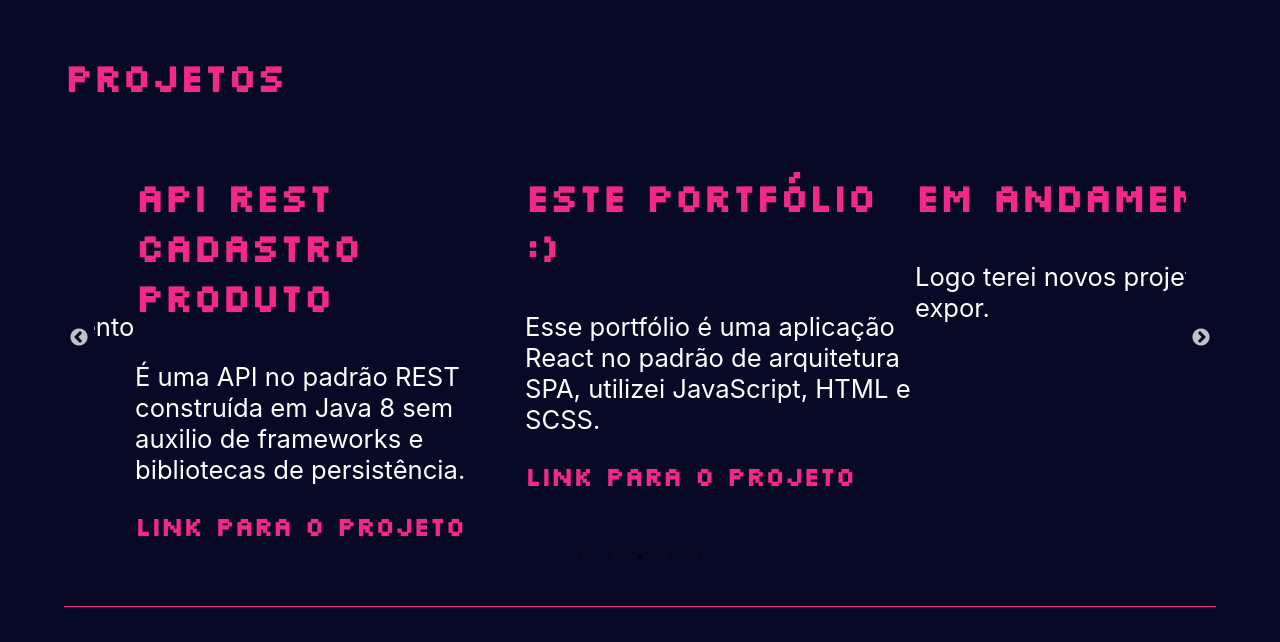
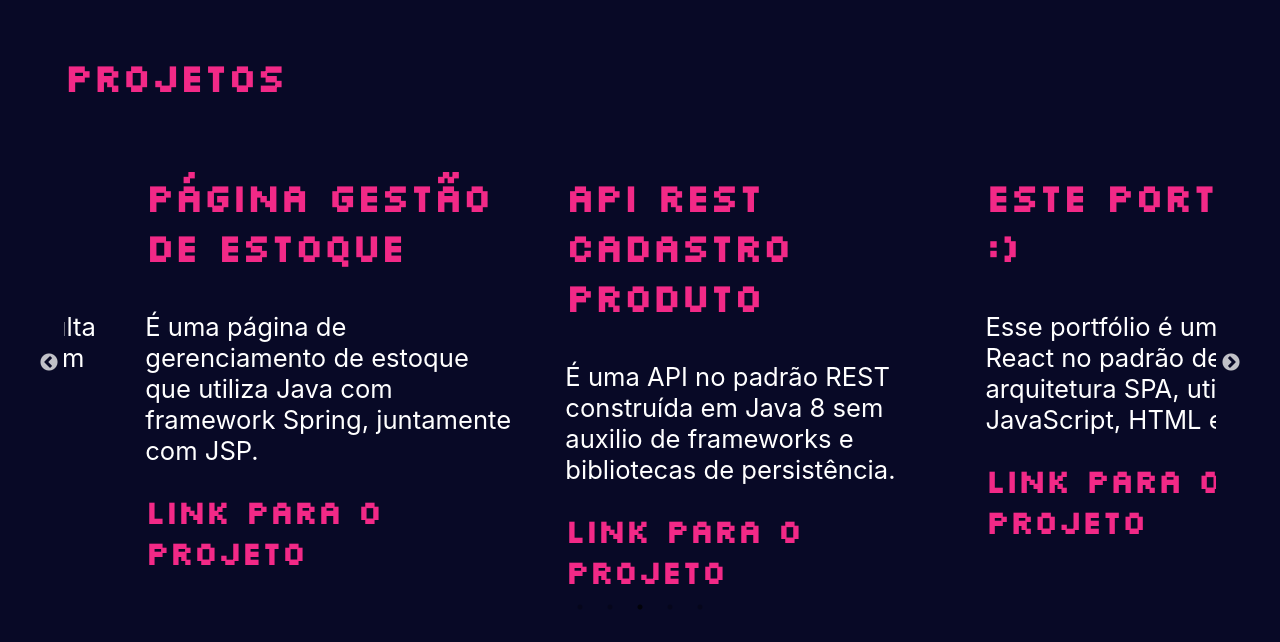
Before and after one commit to EduBatalha/portfolio, a React (Create React App) app: page / in a window 1280 px wide. Shown: the part 860-1502 px from the top of the page. Built offline with nearby package versions, Linux system fonts and the light colour scheme.

Commit message:
Ajustes finais em projetos

```diff
--- a/src/sections/Projects.js
+++ b/src/sections/Projects.js
@@ -33,46 +33,43 @@ function Projects() {
   ];
 
   const settings = {
+    autoplay: true,
+    autoplaySpeed: 3000,
     dots: true,
     infinite: true,
     speed: 500,
-    slidesToShow: 2.8,
+    slidesToShow: 2.6,
     slidesToScroll: 1,
-    autoplay: true,
-    autoplaySpeed: 3000,
-
-
-    mobileFirst: true,
+    centerMode: true,
     responsive: [
       {
-          breakpoint: 1024,
+        breakpoint: 768,
         settings: {
-            dots: true,
-            speed: 500,
-            slidesToShow: 2.8,
+          arrows: false,
+          slidesToShow: 2.2,
           slidesToScroll: 1,
-            centerMode: true,
 
-          }
-        },
-        {
-          breakpoint: 600,
-          settings: {
-            slidesToShow: 2,
-            slidesToScroll: 1,
-            centerMode: true,
         }
       },
       {
         breakpoint: 480,
         settings: {
-            slidesToShow: 1.4,
+          arrows: false,
+          slidesToShow: 1.6,
           slidesToScroll: 1,
-            centerMode: true,
+
+        }
+      },
+      {
+        breakpoint: 375,
+        settings: {
+          arrows: false,
+          slidesToShow: 1.2,
+          slidesToScroll: 1,
+
         }
       }
     ]
-
   };
 
   return (
--- a/src/styles/Projects.scss
+++ b/src/styles/Projects.scss
@@ -8,33 +8,35 @@
   margin-top: 5vw;
   margin-bottom: 5vw;
 
-  .slick-slider {
-    margin: 0 30px;
+
+  .project-slide {
+    margin-right: 20px; /* Ajuste o valor conforme necessário */
   }
 
-  .slick-list {
-    display: block;
-    gap: 50%;
+  .slick-track {
+    display: flex;
+    gap: 0.85%;
   }
+
+
 
   .projeto-card {
     color: $cor-secundaria;
-    border-radius: 16px;
 
 
 
     h3 {
-      font-size: 3vw;
+      font-size: clamp(14px, 3vw, 3vw);
       font-family: $fonte-secundaria;
     }
 
     p {
-      font-size: 2vw;
+      font-size: clamp(10px, 2vw, 2vw);
     }
 
     a {
       color: $cor-secundaria;
-      font-size: 2vw;
+      font-size: clamp(12px, 2.5vw, 2.5vw);
       font-family: $fonte-secundaria;
 
       &:hover {
--- a/src/styles/Skills.scss
+++ b/src/styles/Skills.scss
@@ -6,8 +6,8 @@
 
 
 #habilidades{
-    margin-left: 5%;
-    margin-right: 5%;
+    margin-left: 3%;
+    margin-right: 3%;
 
     h2 {
         text-align: left;
```
Lines whose indentation alone changed are shown as unchanged.
